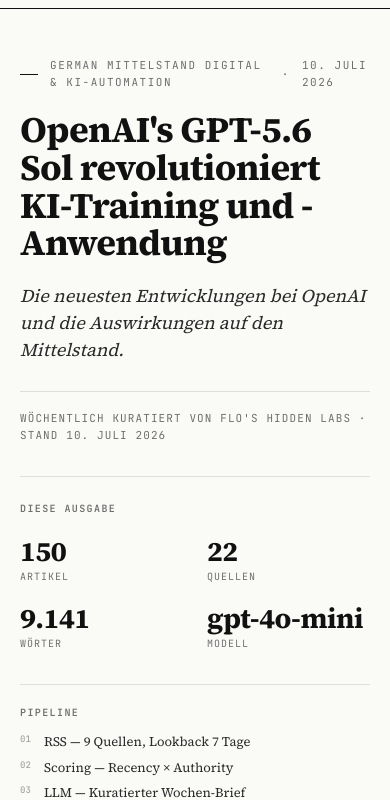
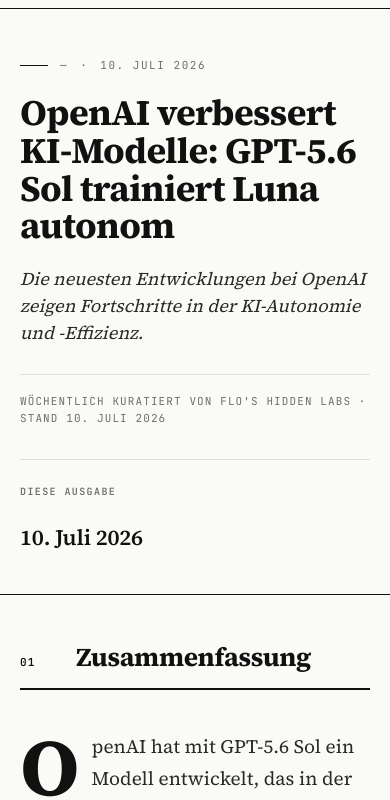
Before and after one commit to igoingtodevx/industry-watcher, a plain HTML site: page web/index.html in a window 390 px wide. Shown: the part 72-872 px from the top of the page. Drawn offline with Linux system fonts and the light colour scheme.

Commit message:
feat(public): remove technical disclosure from public surface
- README: rewrite as customer-facing marketing page (was 27KB of full
  pipeline internals, now 3KB positioning + custom-deployment CTA)
- web/index.html: remove 'Diese Ausgabe' stats block (Artikel/Quellen/
  Wörter/Modell) and the 4-step Pipeline disclosure
- web/app.js: stop rendering technical stats; show only the issue date
- pipeline/storage.py: don't ship model/tokens/input counts in
  web/data/latest.json — keep them as product-internal state only

Rationale: this is positioning itself as a product, not a tutorial. The
pipeline details (model name, RSS source count, token usage, scoring
formula) are not something a paying customer or competitor should see.

```diff
--- a/web/app.js
+++ b/web/app.js
@@ -54,21 +54,8 @@
     $("#masthead-date").textContent = shortDate;
     $("#byline-date").textContent = shortDate;
 
-    // Hero stats (no emoji, mono, right-aligned, editorial style)
-    const heroMeta = $("#hero-meta");
-    heroMeta.innerHTML = "";
-    const stats = [
-      { label: "Artikel",  value: meta.input_articles ?? "?" },
-      { label: "Quellen",  value: meta.input_sources ?? "?" },
-      { label: "Wörter",   value: meta.tokens_used ? Math.round(meta.tokens_used * 0.75).toLocaleString("de-DE") : "—" },
-      { label: "Modell",   value: meta.model ?? "—" },
-    ];
-    stats.forEach((s) => {
-      const div = document.createElement("div");
-      div.className = "stat";
-      div.innerHTML = `<span class="stat-value">${escape(String(s.value))}</span><span class="stat-label">${escape(s.label)}</span>`;
-      heroMeta.appendChild(div);
-    });
+    // Hero side: just show the issue date
+    $("#hero-meta-date").textContent = shortDate;
 
     // Executive summary
     $("#exec-summary").innerHTML = b.executive_summary || "—";
@@ -188,7 +175,7 @@
     const data = await res.json();
     renderBrief(data);
   } catch (e) {
-    showError(`Konnte data/latest.json nicht laden: ${e.message}. Pipeline lokal ausführen: \`python3 scripts/run_pipeline.py\``);
+    showError(`Konnte die aktuelle Ausgabe nicht laden: ${e.message}. Bitte später erneut versuchen.`);
     console.error(e);
   }
 })();
--- a/web/data/latest.json
+++ b/web/data/latest.json
@@ -1,111 +1,106 @@
 {
-  "generated_at": "2026-07-10T20:43:35.246747+00:00",
-  "vertical": "German Mittelstand Digital & KI-Automation",
-  "model": "gpt-4o-mini",
-  "tokens_used": 12188,
-  "input_articles": 150,
-  "input_sources": 22,
+  "generated_at": "2026-07-10T21:01:20.008435+00:00",
   "brief": {
-    "headline": "OpenAI's GPT-5.6 Sol revolutioniert KI-Training und -Anwendung",
-    "subheadline": "Die neuesten Entwicklungen bei OpenAI und die Auswirkungen auf den Mittelstand.",
-    "executive_summary": "<p>OpenAIs neue KI-Modelle, insbesondere GPT-5.6 Sol, zeigen signifikante Fortschritte in der Selbstverbesserung und Effizienzsteigerung. Die Implementierung lokaler KI-Agenten wie Hermes und Qwen 3.6 bietet Unternehmen die Möglichkeit, Daten sicherer zu verarbeiten. Zudem verstärkt die Schweizer Armee ihre Abkehr von US-Cloud-Diensten zugunsten deutscher Lösungen. Die Entwicklungen im KI-Bereich sind für den deutschen Mittelstand von zentraler Bedeutung, da sie neue Geschäftschancen und Herausforderungen mit sich bringen.</p>",
+    "headline": "OpenAI verbessert KI-Modelle: GPT-5.6 Sol trainiert Luna autonom",
+    "subheadline": "Die neuesten Entwicklungen bei OpenAI zeigen Fortschritte in der KI-Autonomie und -Effizienz.",
+    "executive_summary": "<p>OpenAI hat mit GPT-5.6 Sol ein Modell entwickelt, das in der Lage ist, ein kleineres Modell namens Luna autonom zu trainieren. Dies könnte die Effizienz und Flexibilität in der KI-Entwicklung erheblich steigern. Gleichzeitig zeigt die Schweizer Armee, dass geopolitische Bedenken Unternehmen und Institutionen dazu bewegen, von großen Cloud-Anbietern abzuweichen. Die Diskussion über lokale KI-Lösungen gewinnt an Bedeutung, während die Branche sich auf neue rechtliche Rahmenbedingungen und Herausforderungen im Datenschutz vorbereitet.</p>",
     "trends": [
       {
-        "title": "Fortschritte in KI-Trainingsmodellen",
-        "what": "OpenAIs GPT-5.6 Sol hat ein kleineres Modell, Luna, erfolgreich trainiert, was die Effizienz im KI-Training erhöht.",
-        "why": "Diese Technologie könnte den Mittelstand dazu befähigen, eigene KI-Anwendungen effektiver zu entwickeln und zu implementieren.",
+        "title": "Autonome KI-Modelle im Aufschwung",
+        "what": "OpenAI's GPT-5.6 Sol hat die Fähigkeit demonstriert, ein kleineres Modell autonom zu trainieren, was die Effizienz in der KI-Entwicklung erhöht.",
+        "why": "Diese Technologie könnte für Unternehmen im Mittelstand von Bedeutung sein, die ihre KI-Entwicklungsprozesse optimieren möchten.",
         "signal": "hoch"
       },
       {
-        "title": "Zunahme lokaler KI-Lösungen",
-        "what": "Mit der Einführung von Hermes-Agent und Qwen 3.6 wird die Verarbeitung sensibler Daten lokal ermöglicht.",
-        "why": "Für den Mittelstand ist dies besonders relevant, da Datenschutzanforderungen zunehmend strenger werden.",
+        "title": "Geopolitische Abhängigkeiten und Cloud-Lösungen",
+        "what": "Die Schweizer Armee migriert von Microsoft-Cloud zu einer deutschen Lösung aufgrund geopolitischer Bedenken.",
+        "why": "Mittelständler sollten ihre Abhängigkeit von großen Cloud-Anbietern überdenken und lokale Alternativen in Betracht ziehen.",
         "signal": "hoch"
       },
       {
-        "title": "Abkehr von US-Cloud-Lösungen",
-        "what": "Die Schweizer Armee migriert von Microsoft-Cloud zu einer deutschen Lösung, um geopolitische Risiken zu minimieren.",
-        "why": "Deutsche Unternehmen könnten ähnliche Entscheidungen treffen, um Datenhoheit zu bewahren.",
+        "title": "Wachstum lokaler KI-Modelle",
+        "what": "PrismML hat ein lokales KI-Modell mit 27 Milliarden Parametern für iPhones entwickelt, das die Abhängigkeit von Cloud-Lösungen verringert.",
+        "why": "Lokale KI-Modelle könnten für Unternehmen attraktiv sein, die Datenschutz und Kontrolle über ihre Daten priorisieren.",
+        "signal": "mittel"
+      },
+      {
+        "title": "KI im Handwerk: Effizienzsteigerung",
+        "what": "Eine Studie zeigt, dass KI im Handwerk nicht nur als Werkzeug, sondern als Teil von klaren Strukturen und Prozessen betrachtet werden sollte.",
+        "why": "Mittelständler im Handwerk können durch gezielte KI-Implementierungen ihre Effizienz steigern.",
         "signal": "hoch"
       },
       {
-        "title": "KI im Handwerk",
-        "what": "Eine Studie zeigt, dass KI-Handwerkern mehr Effizienz verspricht, jedoch klare Strukturen benötigt werden.",
-        "why": "Mittelständische Handwerksbetriebe sollten KI nicht nur als Werkzeug, sondern als integralen Bestandteil ihrer Prozesse betrachten.",
+        "title": "Zunahme an KI-generierten Inhalten",
+        "what": "LinkedIn hat den höchsten Anteil an KI-generierten Texten, was auf eine Verschiebung in der Content-Erstellung hinweist.",
+        "why": "Unternehmen sollten Strategien entwickeln, um mit der Zunahme an KI-Inhalten umzugehen und sich abzugrenzen.",
+        "signal": "hoch"
+      },
+      {
+        "title": "Recht auf Reparatur wird Realität",
+        "what": "Der Bundesrat hat das neue Recht auf Reparatur beschlossen, welches Hersteller verpflichtet, Produkte reparierbar zu machen.",
+        "why": "Das Gesetz könnte Auswirkungen auf die Produktentwicklung und -vermarktung im Mittelstand haben.",
         "signal": "mittel"
       },
       {
-        "title": "Wachsender Preiskampf im KI-Markt",
-        "what": "Meta startet Muse Spark 1.1, um OpenAI und Anthropic in der Preisgestaltung zu unterbieten.",
-        "why": "Dies könnte den Zugang zu KI-Technologien für den Mittelstand erleichtern und die Kosten senken.",
+        "title": "KI-Urheberrechtsstreit verschärft sich",
+        "what": "Die New York Times hat Sanktionen gegen OpenAI beantragt, was die rechtlichen Rahmenbedingungen für KI-Entwicklungen betrifft.",
+        "why": "Mittelständler sollten sich über mögliche rechtliche Risiken im Zusammenhang mit KI-Inhalten informieren.",
         "signal": "hoch"
       },
       {
-        "title": "KI-Urheberrechtsstreit eskaliert",
-        "what": "Die New York Times beantragt Sanktionen gegen OpenAI wegen möglicher Urheberrechtsverletzungen.",
-        "why": "Mittelständler, die KI-gestützte Inhalte nutzen, sollten sich der rechtlichen Risiken bewusst sein.",
+        "title": "Meta verstärkt Preiskampf im KI-Bereich",
+        "what": "Mit Muse Spark 1.1 tritt Meta in den kommerziellen KI-Markt ein und verschärft den Wettbewerb.",
+        "why": "Mittelständler sollten die Preisgestaltung und Wettbewerbsstrategien im KI-Sektor beobachten.",
         "signal": "mittel"
-      },
-      {
-        "title": "Integration von KI in bestehende Systeme",
-        "what": "OpenAI stellt den KI-Browser Atlas ein und integriert Funktionen in ChatGPT, was die Nutzung vereinfacht.",
-        "why": "Mittelständler können von dieser Integration profitieren, indem sie bestehende Systeme effizienter nutzen.",
-        "signal": "hoch"
-      },
-      {
-        "title": "Steigende Bedeutung von Datenschutz",
-        "what": "Datenschutzvorfälle, wie bei Lidl, zeigen die Risiken im Umgang mit Kundendaten.",
-        "why": "Mittelständler müssen ihre Sicherheitsstrategien überdenken und anpassen, um Vertrauen bei Kunden zu gewinnen.",
-        "signal": "hoch"
       }
     ],
     "opportunities": [
       {
         "title": "Entwicklung lokaler KI-Lösungen",
-        "what": "Es besteht ein Bedarf an lokal betriebenen KI-Agenten, die Datenschutzbedenken adressieren.",
+        "what": "Es besteht ein Bedarf an lokal betriebenen KI-Tools, die Datenschutz und Kontrolle bieten.",
         "who": "Unternehmen, die sensible Daten verarbeiten.",
         "how": "hoch",
-        "price": "5.000-15.000€ Setup + 500-1.000€/Monat Wartung",
+        "price": "5.000-15.000€ Setup + 500-1.000€/Monat",
         "time": "Monate"
       },
       {
-        "title": "Beratung zur KI-Integration",
-        "what": "Mittelständler benötigen Unterstützung bei der Implementierung von KI-Technologien in ihre Geschäftsprozesse.",
-        "who": "KMUs in verschiedenen Branchen.",
+        "title": "Beratung zu Cloud-Migration",
+        "what": "Mittelständler suchen Unterstützung bei der Migration von großen Cloud-Anbietern zu lokalen Lösungen.",
+        "who": "KMU, die ihre Datenhoheit stärken möchten.",
         "how": "hoch",
-        "price": "2.000-10.000€ für Beratungsprojekte",
+        "price": "2.000-10.000€ Setup + 300-800€/Monat",
         "time": "Wochen"
       },
       {
-        "title": "Schulung im Umgang mit KI-Tools",
-        "what": "Es gibt einen hohen Bedarf an Schulungen für Mitarbeiter, um KI-Tools effektiv zu nutzen.",
-        "who": "Unternehmen, die KI-Technologien einführen möchten.",
+        "title": "KI-Content-Strategien entwickeln",
+        "what": "Unternehmen benötigen Strategien zur Erstellung und Verwaltung von KI-generierten Inhalten.",
+        "who": "Marketingabteilungen von KMU.",
+        "how": "mittel",
+        "price": "1.500-5.000€ Setup + 200-500€/Monat",
+        "time": "Wochen"
+      },
+      {
+        "title": "Schulung zu KI-Tools im Handwerk",
+        "what": "Es gibt Bedarf an Schulungen zur effektiven Nutzung von KI-Tools im Handwerk.",
+        "who": "Handwerksbetriebe.",
         "how": "hoch",
-        "price": "1.500-3.000€ pro Schulungsreihe",
+        "price": "1.000-3.000€ pro Schulung",
         "time": "Tagen"
       },
       {
-        "title": "Entwicklung von Datenschutzstrategien",
-        "what": "Unternehmen suchen nach Lösungen, um Datenschutzanforderungen zu erfüllen und Vertrauen aufzubauen.",
-        "who": "Alle Unternehmen, die mit Kundendaten arbeiten.",
-        "how": "hoch",
-        "price": "3.000-7.000€ für individuelle Datenschutzstrategien",
+        "title": "Rechtliche Beratung zu KI-Nutzung",
+        "what": "Unternehmen benötigen rechtliche Beratung zu den Implikationen der KI-Nutzung.",
+        "who": "Alle Unternehmen, die KI implementieren.",
+        "how": "mittel",
+        "price": "2.000-8.000€ pro Beratung",
         "time": "Wochen"
       },
       {
-        "title": "Erstellung von KI-Content-Strategien",
-        "what": "Mittelständler benötigen Strategien zur Erstellung und Nutzung von KI-generierten Inhalten.",
-        "who": "Marketingabteilungen in Unternehmen.",
-        "how": "mittel",
-        "price": "2.000-5.000€ für Strategieberatung",
-        "time": "Wochen"
-      },
-      {
-        "title": "Implementierung von KI-Sicherheitslösungen",
-        "what": "Es gibt Bedarf an Sicherheitslösungen, die KI nutzen, um Cyberangriffe zu verhindern.",
-        "who": "IT-Abteilungen in Unternehmen.",
+        "title": "Entwicklung von Reparaturlösungen",
+        "what": "Mit dem neuen Recht auf Reparatur besteht Bedarf an Lösungen, die Reparaturprozesse unterstützen.",
+        "who": "Hersteller von Elektrogeräten.",
         "how": "hoch",
-        "price": "10.000-30.000€ für Implementierung",
+        "price": "5.000-20.000€ Setup + 500-1.000€/Monat",
         "time": "Monate"
       }
     ],
@@ -115,11 +110,11 @@
         "url": "https://the-decoder.de/ki-die-ki-verbessert-openais-gpt-5-6-sol-trainierte-angeblich-kleineres-modell-luna/",
         "source": "The Decoder",
         "date": "2026-07-10",
-        "why": "Die Fortschritte bei GPT-5.6 Sol könnten die Entwicklung von KI-Anwendungen im Mittelstand revolutionieren.",
+        "why": "Die autonome Trainingsfähigkeit von GPT-5.6 Sol könnte die Entwicklung und Anwendung von KI revolutionieren.",
         "tags": [
           "gpt-5",
           "openais",
-          "modells"
+          "modell"
         ]
       },
       {
@@ -127,23 +122,21 @@
         "url": "https://www.heise.de/news/Schweizer-Armee-bricht-mit-Microsoft-Kommando-Cyber-setzt-auf-Open-Source-11361475.html?wt_mc=rss.red.ho.ho.atom.beitrag",
         "source": "Heise Online",
         "date": "2026-07-10",
-        "why": "Dieser Trend könnte auch deutsche Unternehmen dazu bringen, ihre Cloud-Lösungen zu überdenken.",
+        "why": "Die Entscheidung der Schweizer Armee könnte als Signal für andere Unternehmen dienen, ihre Cloud-Strategien zu überdenken.",
         "tags": [
           "cloud",
-          "datenschutz",
-          "militär"
+          "cyber-security"
         ]
       },
       {
-        "title": "Wirklich alles lokal: Hermes-Agent und Qwen 3.6",
-        "url": "https://www.heise.de/news/Wirklich-alles-lokal-Hermes-Agent-und-Qwen-3-6-11361489.html?wt_mc=rss.red.ho.ho.atom.beitrag",
-        "source": "Heise Online",
+        "title": "Nach Pekings Veto gegen Meta: Tencent verhandelt über größte Beteiligung an KI-Startup Manus",
+        "url": "https://the-decoder.de/nach-pekings-veto-gegen-meta-tencent-verhandelt-ueber-groesste-beteiligung-an-ki-startup-manus/",
+        "source": "The Decoder",
         "date": "2026-07-10",
-        "why": "Lokale KI-Lösungen bieten neuen Spielraum für den Datenschutz im Mittelstand.",
+        "why": "Tencent's strategische Entscheidungen könnten den KI-Markt nachhaltig beeinflussen.",
         "tags": [
-          "lokal",
-          "ki-agenten",
-          "datenschutz"
+          "tencent",
+          "startup"
         ]
       },
       {
@@ -151,11 +144,32 @@
         "url": "https://www.heise.de/news/KI-Update-Deep-Dive-KI-im-Handwerk-Mehr-als-nur-ein-Werkzeug-11341646.html?wt_mc=rss.red.ho.ho.atom.beitrag",
         "source": "Heise Online",
         "date": "2026-07-10",
-        "why": "Die Integration von KI im Handwerk könnte Effizienz und Produktivität erheblich steigern.",
+        "why": "Die Erkenntnisse über KI im Handwerk sind für Unternehmen in der Branche entscheidend.",
         "tags": [
           "handwerk",
-          "effizienz",
           "ki"
+        ]
+      },
+      {
+        "title": "KI-Urheberrechtsstreit: New York Times beantragt Sanktionen gegen OpenAI",
+        "url": "https://www.heise.de/news/KI-Urheberrechtsstreit-New-York-Times-beantragt-Sanktionen-gegen-OpenAI-11360533.html?wt_mc=rss.red.ho.ho.atom.beitrag",
+        "source": "Heise Online",
+        "date": "2026-07-10",
+        "why": "Der Streit hat weitreichende Implikationen für die rechtliche Landschaft von KI-Anwendungen.",
+        "tags": [
+          "urheberrecht",
+          "openai"
+        ]
+      },
+      {
+        "title": "Größtes lokales KI-Modell: PrismML schafft 27 Milliarden Parameter auf iPhones",
+        "url": "https://www.heise.de/news/Start-up-PrismML-Bislang-groesstes-lokales-KI-Modell-fuers-iPhone-11360145.html?wt_mc=rss.red.ho.ho.atom.beitrag",
+        "source": "Heise Online",
+        "date": "2026-07-10",
+        "why": "Die Entwicklung lokaler KI-Modelle könnte die Abhängigkeit von Cloud-Diensten verringern.",
+        "tags": [
+          "lokale-ki",
+          "prismml"
         ]
       },
       {
@@ -163,11 +177,21 @@
         "url": "https://www.heise.de/news/Lueckenflut-durch-KI-Funde-Software-Hersteller-schrauben-an-Patch-Strategien-11360569.html?wt_mc=rss.red.ho.ho.atom.beitrag",
         "source": "Heise Online",
         "date": "2026-07-10",
-        "why": "Die Herausforderungen durch KI-gestützte Sicherheitslücken betreffen auch den Mittelstand.",
+        "why": "Die Herausforderungen bei der Software-Sicherheit erfordern neue Ansätze im Patch-Management.",
         "tags": [
-          "sicherheit",
           "software",
-          "patch"
+          "sicherheit"
+        ]
+      },
+      {
+        "title": "Muse Spark 1.1: Meta will mit Kampfpreisen OpenAI und Anthropic unterbieten",
+        "url": "https://www.heise.de/news/Muse-Spark-1-1-Meta-will-mit-Kampfpreisen-OpenAI-und-Anthropic-unterbieten-11360357.html?wt_mc=rss.red.ho.ho.atom.beitrag",
+        "source": "Heise Online",
+        "date": "2026-07-10",
+        "why": "Metas Preiskampf könnte die Marktbedingungen für KI-Dienstleistungen verändern.",
+        "tags": [
+          "meta",
+          "preis"
         ]
       },
       {
@@ -175,23 +199,43 @@
         "url": "https://www.heise.de/news/Warum-es-ausgerechnet-bei-LinkedIn-so-viel-KI-Slop-gibt-11361145.html?wt_mc=rss.red.ho.ho.atom.beitrag",
         "source": "Heise Online",
         "date": "2026-07-10",
-        "why": "Einblicke in den Umgang mit KI-Content auf Social Media sind für Marketingabteilungen wertvoll.",
+        "why": "Die Analyse von KI-generierten Inhalten auf LinkedIn ist für Unternehmen von Bedeutung.",
         "tags": [
           "linkedin",
-          "ki",
-          "content"
+          "ki"
         ]
       },
       {
-        "title": "KI-Urheberrechtsstreit: New York Times beantragt Sanktionen gegen OpenAI",
-        "url": "https://www.heise.de/news/KI-Urheberrechtsstreit-New-York-Times-beantragt-Sanktionen-gegen-OpenAI-11360533.html?wt_mc=rss.red.ho.ho.atom.beitrag",
+        "title": "Schluss mit Wegwerfgeräten: Das neue Recht auf Reparatur kommt",
+        "url": "https://www.heise.de/news/Bundesrat-beschliesst-Recht-auf-Reparatur-11361205.html?wt_mc=rss.red.ho.ho.atom.beitrag",
         "source": "Heise Online",
         "date": "2026-07-10",
-        "why": "Rechtliche Aspekte der KI-Nutzung sind für Unternehmen von großer Bedeutung.",
+        "why": "Das neue Gesetz könnte erhebliche Auswirkungen auf die Produktentwicklung in der Industrie haben.",
         "tags": [
-          "urheberrecht",
-          "openai",
-          "recht"
+          "reparatur",
+          "gesetz"
+        ]
+      },
+      {
+        "title": "Google kennzeichnet KI-generierte Werbung",
+        "url": "https://www.heise.de/news/Google-kennzeichnet-KI-generierte-Werbung-11360445.html?wt_mc=rss.red.ho.ho.atom.beitrag",
+        "source": "Heise Online",
+        "date": "2026-07-10",
+        "why": "Die Kennzeichnung von KI-Werbung könnte das Verbrauchervertrauen beeinflussen.",
+        "tags": [
+          "google",
+          "werbung"
+        ]
+      },
+      {
+        "title": "Humanoide Roboter führen chirurgische OPs an Säugetieren durch",
+        "url": "https://www.heise.de/news/Humanoide-Roboter-fuehren-chirurgische-OPs-an-Saeugetieren-durch-11360541.html?wt_mc=rss.red.ho.ho.atom.beitrag",
+        "source": "Heise Online",
+        "date": "2026-07-10",
+        "why": "Die Fortschritte in der Robotik könnten neue Möglichkeiten im Gesundheitssektor eröffnen.",
+        "tags": [
+          "robotik",
+          "gesundheit"
         ]
       },
       {
@@ -199,68 +243,19 @@
         "url": "https://www.heise.de/news/Post-zum-Freitag-Wem-gehoert-das-digitale-Ich-11360227.html?wt_mc=rss.red.ho.ho.atom.beitrag",
         "source": "Heise Online",
         "date": "2026-07-10",
-        "why": "Die Kontrolle über digitale Identitäten wird für Unternehmen immer wichtiger.",
+        "why": "Die Diskussion über digitale Identität ist für Unternehmen von wachsender Bedeutung.",
         "tags": [
-          "digitale identität",
-          "datenschutz",
-          "cloud"
-        ]
-      },
-      {
-        "title": "OpenAI stellt KI-Browser Atlas nach nur acht Monaten wieder ein",
-        "url": "https://www.heise.de/news/Nach-weniger-als-einem-Jahr-OpenAI-stellt-KI-Browser-Atlas-ein-11360415.html?wt_mc=rss.red.ho.ho.atom.beitrag",
-        "source": "Heise Online",
-        "date": "2026-07-10",
-        "why": "Die Entscheidung von OpenAI zeigt die Herausforderungen in der KI-Produktentwicklung.",
-        "tags": [
-          "openai",
-          "ki-browser",
-          "atlas"
-        ]
-      },
-      {
-        "title": "Größtes lokales KI-Modell: PrismML schafft 27 Milliarden Parameter auf iPhones",
-        "url": "https://www.heise.de/news/Start-up-PrismML-Bislang-groesstes-lokales-KI-Modell-fuers-iPhone-11360145.html?wt_mc=rss.red.ho.ho.atom.beitrag",
-        "source": "Heise Online",
-        "date": "2026-07-10",
-        "why": "Die Entwicklung lokaler KI-Modelle könnte neue Möglichkeiten für mobile Anwendungen bieten.",
-        "tags": [
-          "lokale modelle",
-          "prismml",
-          "iphone"
-        ]
-      },
-      {
-        "title": "Muse Spark 1.1: Meta will mit Kampfpreisen OpenAI und Anthropic unterbieten",
-        "url": "https://www.heise.de/news/Muse-Spark-1-1-Meta-will-mit-Kampfpreisen-OpenAI-und-Anthropic-unterbieten-11360357.html?wt_mc=rss.red.ho.ho.atom.beitrag",
-        "source": "Heise Online",
-        "date": "2026-07-10",
-        "why": "Der Preiskampf im KI-Sektor könnte den Zugang zu Technologien für den Mittelstand verbessern.",
-        "tags": [
-          "meta",
-          "ki",
-          "preise"
-        ]
-      },
-      {
-        "title": "Kundendaten bei Dienstleister abgeflossen: Datenschutzvorfall beim Lidl-Shop",
-        "url": "https://www.heise.de/news/Kundendaten-bei-Dienstleister-abgeflossen-Datenschutzvorfall-beim-Lidl-Shop-11361337.html?wt_mc=rss.red.ho.ho.atom.beitrag",
-        "source": "Heise Online",
-        "date": "2026-07-10",
-        "why": "Datenschutzvorfälle sind ein Warnsignal für Unternehmen, ihre Sicherheitsstrategien zu stärken.",
-        "tags": [
-          "datenschutz",
-          "kunden",
-          "vorfall"
+          "digitale-identität",
+          "datenschutz"
         ]
       }
     ],
     "action_items": [
-      "Überprüfen Sie aktuelle KI-Tools und deren Integration in bestehende Geschäftsprozesse.",
-      "Planen Sie eine Schulung für Mitarbeiter zur Nutzung neuer KI-Technologien.",
-      "Entwickeln Sie eine Datenschutzstrategie, um Risiken bei der Datenverarbeitung zu minimieren.",
-      "Analysieren Sie die eigene Content-Strategie und überlegen Sie, wie KI dabei helfen kann.",
-      "Recherchieren Sie lokale KI-Lösungen, die den Datenschutzanforderungen entsprechen."
+      "Analysiere die aktuellen Cloud-Anbieter und erwäge eine Migration zu lokalen Lösungen.",
+      "Entwickle eine Strategie zur Erstellung von KI-generierten Inhalten für Marketingzwecke.",
+      "Schule Mitarbeiter im Umgang mit neuen KI-Tools, um Effizienzsteigerungen zu erzielen.",
+      "Überprüfe die rechtlichen Implikationen der KI-Nutzung in deinem Unternehmen.",
+      "Finde lokale Partner für die Entwicklung von Reparaturlösungen gemäß dem neuen Gesetz."
     ]
   },
   "raw_articles": [
--- a/web/index.html
+++ b/web/index.html
@@ -185,64 +185,12 @@
   margin-bottom: 20px;
   font-weight: 600;
 }
-.hero-stats {
-  display: grid;
-  grid-template-columns: 1fr 1fr;
-  gap: 20px 24px;
-  margin-bottom: 32px;
-}
-.hero-stats .stat { display: flex; flex-direction: column; gap: 4px; }
-.hero-stats .stat-value {
+.hero-meta-date {
   font-family: var(--serif);
-  font-weight: 700;
-  font-size: 28px;
-  line-height: 1;
-  letter-spacing: -.02em;
+  font-size: 22px;
+  font-weight: 600;
   color: var(--ink);
-}
-.hero-stats .stat-label {
-  font-family: var(--mono);
-  font-size: 10px;
-  text-transform: uppercase;
-  letter-spacing: .1em;
-  color: var(--ink-mute);
-}
-.hero-pipeline {
-  padding-top: 20px;
-  border-top: 1px solid var(--rule-soft);
-}
-.hero-pipeline h4 {
-  font-family: var(--mono);
-  font-size: 10px;
-  text-transform: uppercase;
-  letter-spacing: .14em;
-  color: var(--ink-mute);
-  margin-bottom: 12px;
-  font-weight: 600;
-}
-.hero-pipeline ol {
-  list-style: none;
-  counter-reset: step;
-  font-family: var(--serif);
-  font-size: 13px;
-  color: var(--ink-soft);
-  line-height: 1.5;
-}
-.hero-pipeline li {
-  counter-increment: step;
-  position: relative;
-  padding-left: 24px;
-  margin-bottom: 6px;
-}
-.hero-pipeline li::before {
-  content: counter(step, decimal-leading-zero);
-  position: absolute;
-  left: 0;
-  top: 1px;
-  font-family: var(--mono);
-  font-size: 9px;
-  color: var(--ink-faint);
-  font-weight: 500;
+  letter-spacing: -.01em;
 }
 
 /* === SECTIONS === */
@@ -724,16 +672,7 @@
     </div>
     <aside class="hero-side">
       <div class="hero-side-label">Diese Ausgabe</div>
-      <div class="hero-stats" id="hero-meta"></div>
-      <div class="hero-pipeline">
-        <h4>Pipeline</h4>
-        <ol>
-          <li>RSS — 9 Quellen, Lookback 7 Tage</li>
-          <li>Scoring — Recency × Authority</li>
-          <li>LLM — Kuratierter Wochen-Brief</li>
-          <li>Static — JSON, CDN-ausgeliefert</li>
-        </ol>
-      </div>
+      <div class="hero-meta-date" id="hero-meta-date">—</div>
     </aside>
   </div>
 </section>
```
Also changed, not shown: 2 other files.
